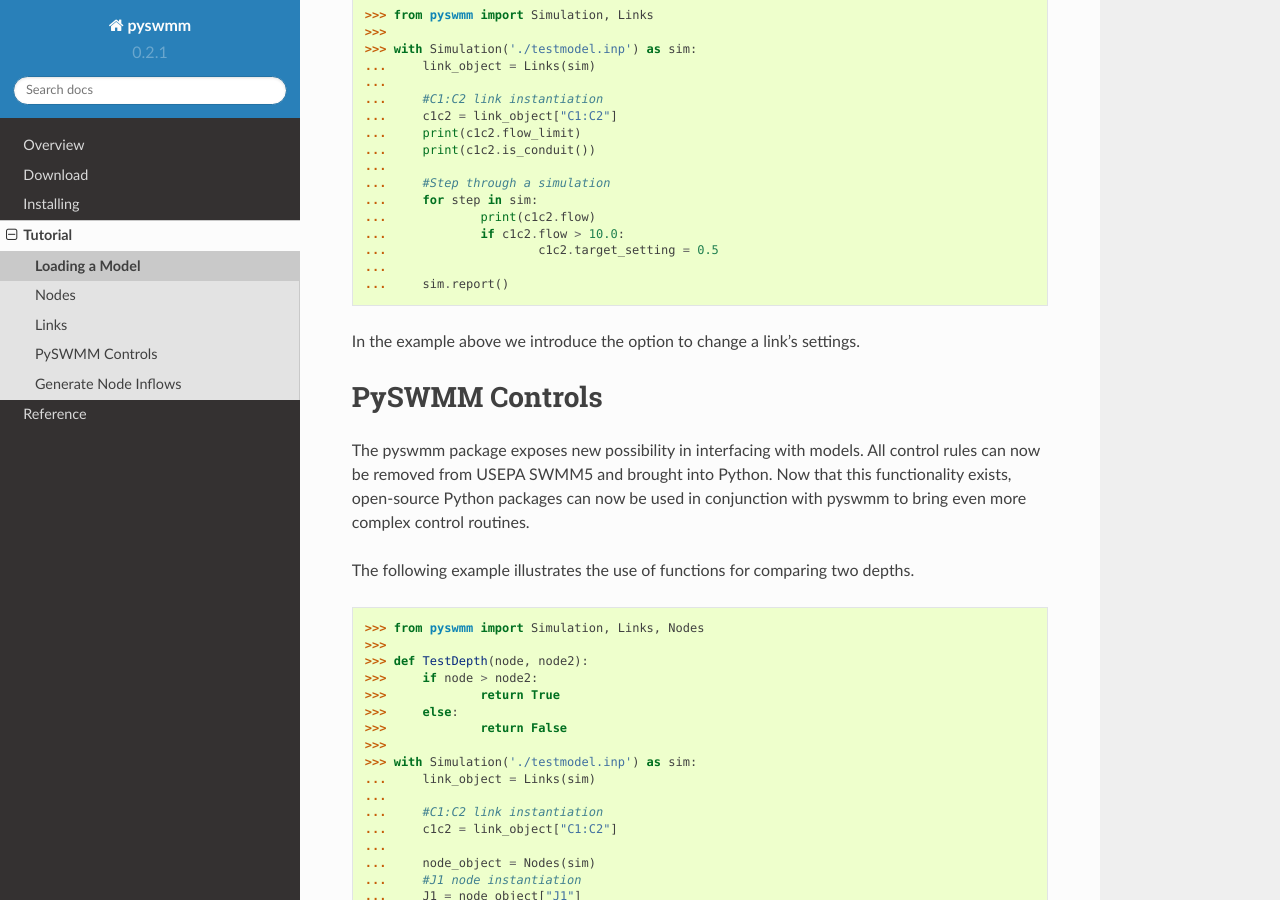
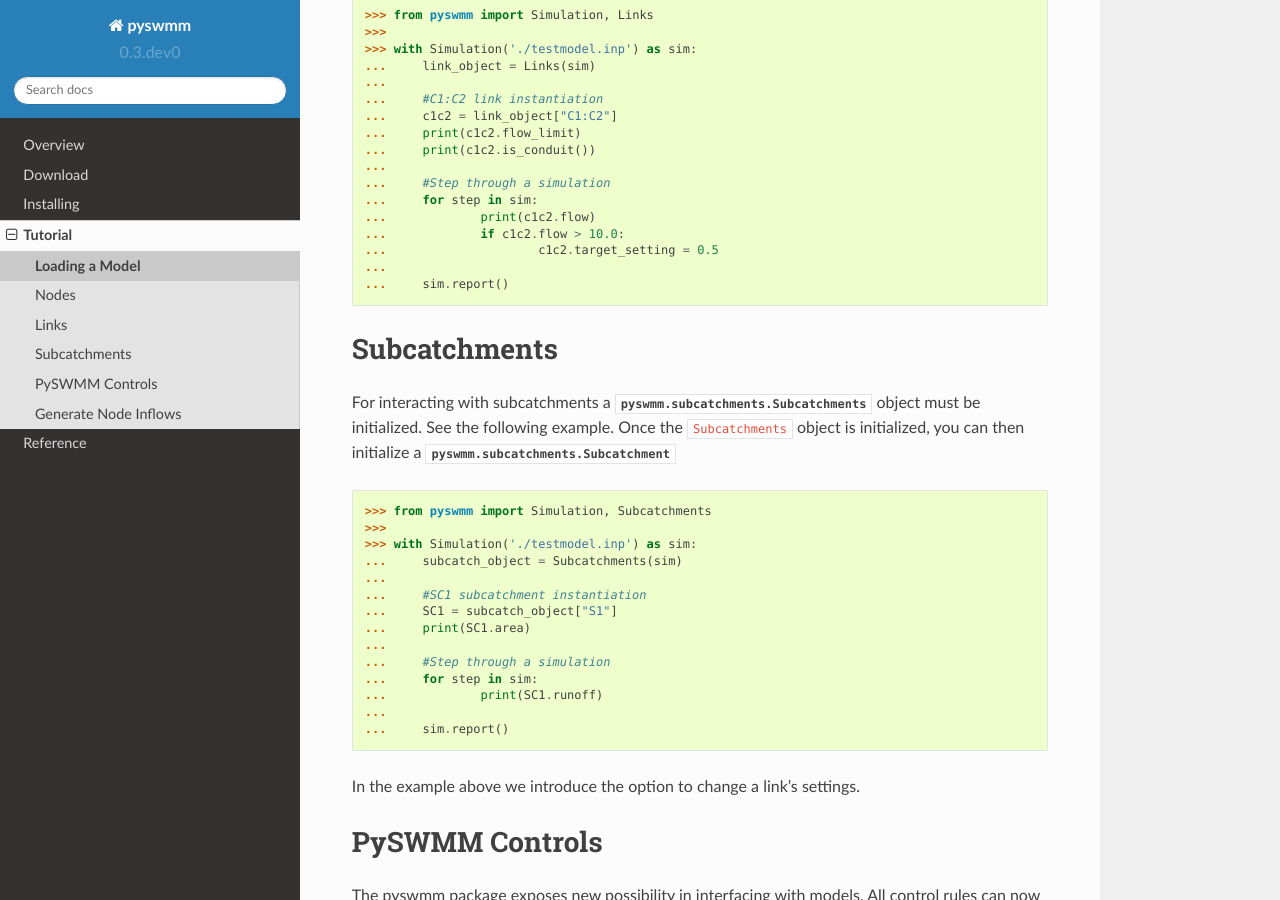
Before and after one commit to pyswmm/pyswmm, a Sphinx documentation site: the page built from docs/source/tutorial/tutorial.rst, in a window 1280 px wide and 900 px high, scrolled down 1780 px. Built offline with Sphinx 7.4.7 and the Read the Docs theme 2.0.0, drawn with Linux system fonts in a browser that asks for light colours; pages that are not in the unit, such as notebooks, are missing from menus.

Commit message:
updates to Subcatchments

```diff
--- a/docs/source/conf.py
+++ b/docs/source/conf.py
@@ -64,9 +64,11 @@
 # built documents.
 #
 # The short X.Y version.
-version = u'0.2.1'
+import pyswmm
+
+version = pyswmm.__version__
 # The full version, including alpha/beta/rc tags.
-release = u'0.2.1'
+release = pyswmm.__version__
 
 # The language for content autogenerated by Sphinx. Refer to documentation
 # for a list of supported languages.
--- a/docs/source/tutorial/tutorial.rst
+++ b/docs/source/tutorial/tutorial.rst
@@ -118,6 +118,33 @@
 	...
 	... 	sim.report()
 
+
+Subcatchments
+-------------
+
+For interacting with subcatchments a :py:class:`pyswmm.subcatchments.Subcatchments`
+object must be initialized. See the following example. Once the ``Subcatchments`` object is initialized,
+you can then initialize a :py:class:`pyswmm.subcatchments.Subcatchment`
+
+.. code-block:: python
+
+
+	>>> from pyswmm import Simulation, Subcatchments
+	>>>
+	>>> with Simulation('./testmodel.inp') as sim:
+	... 	subcatch_object = Subcatchments(sim)
+	...
+	... 	#SC1 subcatchment instantiation
+	... 	SC1 = subcatch_object["S1"]
+	... 	print(SC1.area)
+	...
+	... 	#Step through a simulation
+	... 	for step in sim:
+	... 		print(SC1.runoff)
+	...
+	... 	sim.report()
+
+
 In the example above we introduce the option to change a link's settings.
 
 PySWMM Controls
--- a/pyswmm/__init__.py
+++ b/pyswmm/__init__.py
@@ -18,4 +18,5 @@
 __author__ = 'Bryant E. McDonnell (EmNet LLC) - bemcdonnell@gmail.com'
 __copyright__ = 'Copyright (c) 2016 Bryant E. McDonnell'
 __licence__ = 'BSD2'
-__all__ = [Link, Links, Node, Nodes, Simulation]
+__all__ = [Link, Links, Node, Nodes,
+           Subcatchment, Subcatchments, Simulation]
```
Also changed, not shown: 1 other file.
